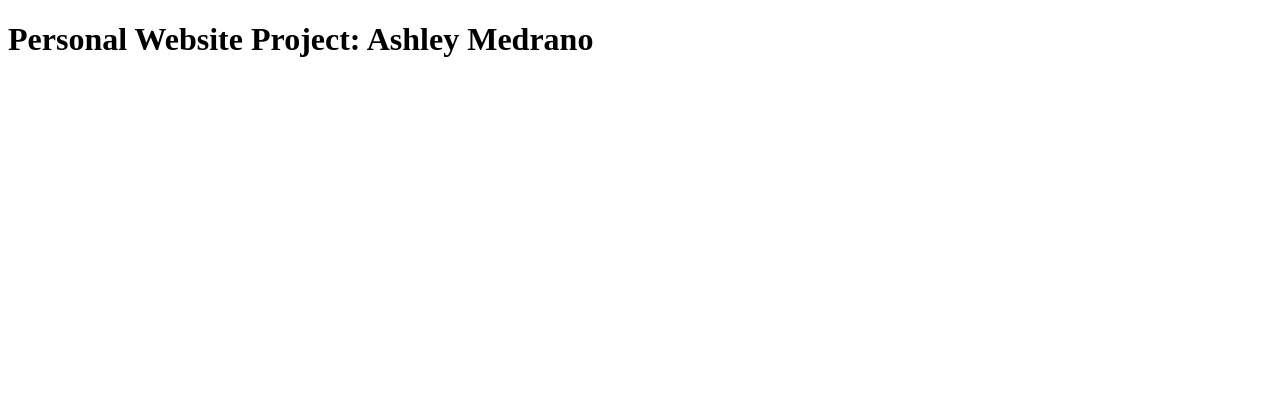
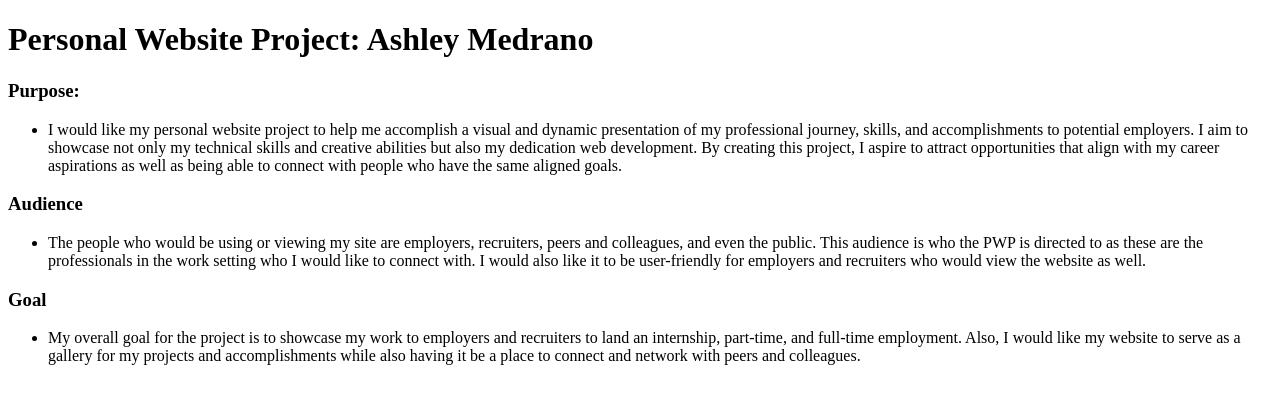
Before and after one commit to ashleyymedrano/my-pwp-ashleyymedrano, a plain HTML site: page public_html/documentation/milestone-1.html in a window 1280 px wide. Drawn offline with Linux system fonts and the light colour scheme.

Commit message:
added milestone 1 html, added documentation, added public_html

```diff
--- a/public_html/documentation/milestone-1.html
+++ b/public_html/documentation/milestone-1.html
@@ -7,8 +7,31 @@
     <meta http-equiv="X-UA-Compatible" content="ie=edge">
     <title>Document</title>
 </head>
-<h1>Personal Website Project: Ashley Medrano </h1>
+<h1>Personal Website Project: Ashley Medrano</h1>
 <body>
+    <div>
+        <h3>Purpose:</h3>
+        <P>
+            <ul>
+                <li> I would like my personal website project to help me accomplish a visual and dynamic presentation of my professional journey, skills, and accomplishments to potential employers. I aim to showcase not only my technical skills and creative abilities but also my dedication web development. By creating this project, I aspire to attract opportunities that align with my career aspirations as well as being able to connect with people who have the same aligned goals.</li>
+            </ul>
+        </P>
+        <h3>Audience</h3>
+            <p>
+                <ul>
+                    <li>The people who would be using or viewing my site are employers, recruiters, peers and colleagues, and even the public. This audience is who the PWP is directed to as these are the professionals in the work setting who I would like to connect with. I would also like it to be user-friendly for employers and recruiters who would view the website as well.  </li>
+                </ul>
+             </p>
+        <h3>Goal</h3>
+            <p>
+                <ul>
+                    <li>My overall goal for the project is to showcase my work to employers and recruiters to land an internship, part-time, and full-time employment. Also, I would like my website to serve as a gallery for my projects and accomplishments while also having it be a place to connect and network with peers and colleagues.</li>
+                </ul>
+            </p>
+        <h3>
+        <p>
 
+        </p>
+    </div>
 </body>
 </html>
```
